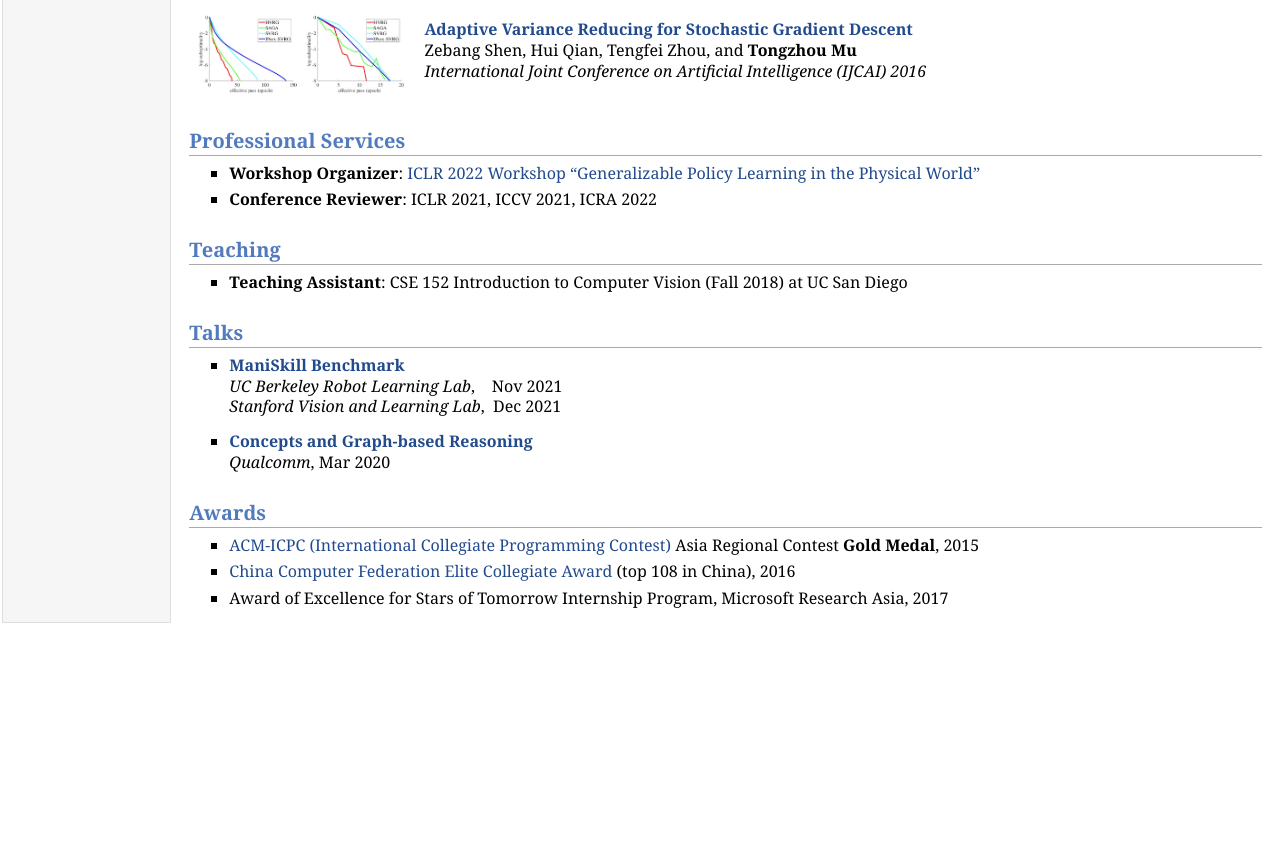
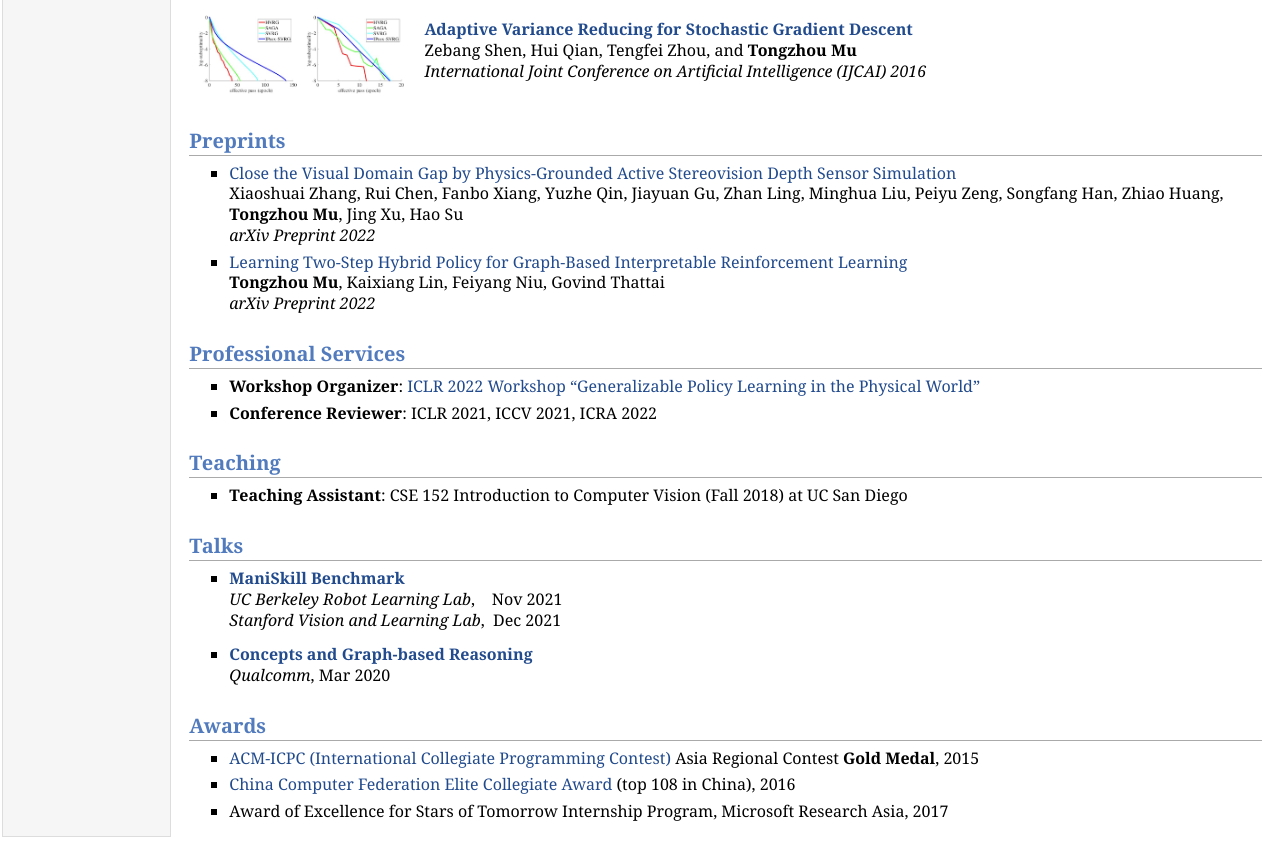
Before and after one commit to Seerkfang/SeerkFang.github.io, a plain HTML site: page index.html in a window 1280 px wide. Shown: the part 1657-2504 px from the top of the page. Before the commit the page ends 2290 px from the top, so only its background shows below. Drawn offline with Linux system fonts and the light colour scheme.

Commit message:
update preprints

```diff
--- a/index.html
+++ b/index.html
@@ -115,6 +115,17 @@ Zebang Shen, Hui Qian, <b>Tongzhou Mu</b>, and Chao Zhang<br />
 Zebang Shen, Hui Qian, Tengfei Zhou, and <b>Tongzhou Mu</b><br />
 <i>International Joint Conference on Artificial Intelligence (IJCAI) 2016</i><br /></p>
 </td></tr></table>
+<h2>Preprints</h2>
+<ul>
+<li><p><a href="https://arxiv.org/abs/2201.11924">Close the Visual Domain Gap by Physics-Grounded Active Stereovision Depth Sensor Simulation</a><br />
+Xiaoshuai Zhang, Rui Chen, Fanbo Xiang, Yuzhe Qin, Jiayuan Gu, Zhan Ling, Minghua Liu, Peiyu Zeng, Songfang Han, Zhiao Huang, <b>Tongzhou Mu</b>, Jing Xu, Hao Su<br />
+<i>arXiv Preprint 2022</i><br /></p>
+</li>
+<li><p><a href="https://arxiv.org/abs/2201.08520">Learning Two-Step Hybrid Policy for Graph-Based Interpretable Reinforcement Learning</a><br />
+<b>Tongzhou Mu</b>, Kaixiang Lin, Feiyang Niu, Govind Thattai<br />
+<i>arXiv Preprint 2022</i><br /></p>
+</li>
+</ul>
 <h2>Professional Services</h2>
 <ul>
 <li><p><b>Workshop Organizer</b>: <a href="https://ai-workshops.github.io/generalizable-policy-learning-in-the-physical-world/">ICLR 2022 Workshop &ldquo;Generalizable Policy Learning in the Physical World&rdquo;</a></p>
```
Also changed, not shown: 1 other file.
